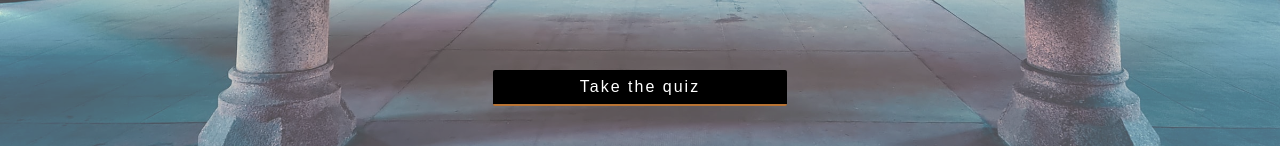
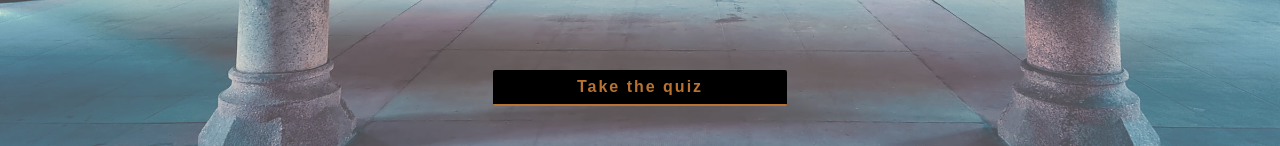
Before and after one commit to Technigo/project-redux-quiz-old, a React (Create React App) app: page / in a window 1280 px wide. Shown: the part 654-800 px from the top of the page. Built offline with nearby package versions, Linux system fonts and the light colour scheme.

Commit message:
updated a text color

```diff
--- a/src/components/ButtonQuestion.js
+++ b/src/components/ButtonQuestion.js
@@ -37,8 +37,7 @@ const QuestionContainer = styled.div`
   display: flex;
   flex-direction: column;
   align-items: center;
-  justify content: flex-end;
-
+  justify-content: flex-end;
 `;
 
 const ButtonsContainer = styled.div`
--- a/src/components/Main.js
+++ b/src/components/Main.js
@@ -57,8 +57,8 @@ const HeaderText = styled.h1`
 
 const StartButton = styled.button`
   padding: 8px 20px;
-  font-weight: 400;
-  color: white;
+  font-weight: 900;
+  color: #b87333;
   background-color: black;
   border: none;
   border-radius: 2px;
```
